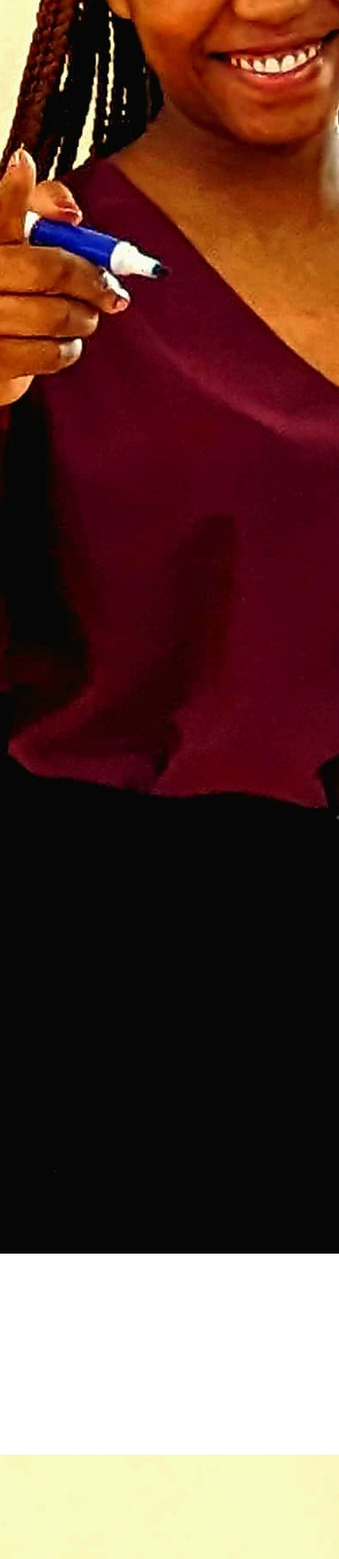
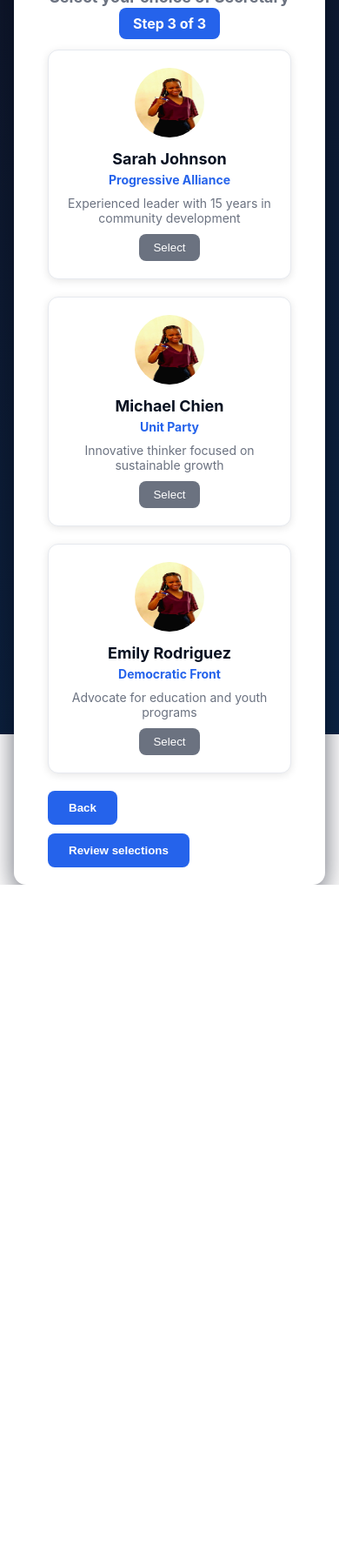
Before and after one commit to raynell21/E-voting, a PHP site: page /secretary.php in a window 390 px wide; the page is wider, and only the part inside the window is pictured. Shown: the top 1792 px of that part at 87% size. After the commit the page ends 1017 px from the top of that part, so only its background shows below. Run offline with PHP 8.4, Linux system fonts and the light colour scheme; the visitor is signed in with stand-in values (Sample User, id 1).

Commit message:
feat: Enhance login and OTP verification process
- Updated login.php to fetch student ID and phone number for verification.
- Added logic to check if a student has already voted before proceeding to OTP.
- Improved OTP verification in otp.php with better validation and session management.
- Added responsive design styles for login and OTP pages.
- Implemented a reset_database.php script to clear and re-import sample data.
- Created results.php to display election results for president, vice president, and secretary.
- Enhanced review_selection.php and secretary.php to ensure all selections are made before proceeding.
- Added setup_database.php to initialize the database and import schema.
- Improved submit.php to handle vote submission with error handling and confirmation receipt.
- Updated CSS styles for better responsiveness and visual consistency across pages.

```diff
--- a/secretary.php
+++ b/secretary.php
@@ -33,10 +33,11 @@ if (isset($_POST['back'])) {
 <head>
     <meta charset="UTF-8">
     <meta name="viewport" content="width=device-width, initial-scale=1.0">
-    <title>Document</title>
-    <link rel="stylesheet"href="style.css">
+    <title>Vote for Secretary</title>
+    <link rel="stylesheet" href="style.css">
 </head>
 <body>
+
 <div class="president">
     <div class="steps">
       <div class="step">
@@ -63,60 +64,58 @@ if (isset($_POST['back'])) {
         <h1>Secretary</h1>
         <div class="choice">
            <h2>Select your choice of Secretary</h2>
-       <button type="button">Step 1 of 3</button>
+           <span>Step 3 of 3</span>
         </div>
+        <?php if (isset($error)) { echo "<p style='color: red;'>$error</p>"; } ?>
     </section>
 
     <form method="POST">
         <section class="cards">
-    <div class="card" onclick="selectCard(this)"data-value="A">
-        <img src="images/sarah.jpeg">
+            <div class="card" onclick="selectCard(this)">
+                <img src="images/sarah.jpeg" alt="Sarah Johnson">
                 <div>
-            <h2>Sarah Johnson</h2><br>
+                    <h2>Sarah Johnson</h2>
                     <h3>Progressive Alliance</h3>
-            <p>Experienced leader with 15<br> years in community development</p>
-
+                    <p>Experienced leader with 15 years in community development</p>
+                </div>
+                <button type="button" class="select-btn">Select</button>
             </div>
 
+            <div class="card" onclick="selectCard(this)">
+                <img src="images/sarah.jpeg" alt="Michael Chien">
                 <div>
-            <button type="button"class="select-btn">Selected</button>
+                    <h2>Michael Chien</h2>
+                    <h3>Unit Party</h3>
+                    <p>Innovative thinker focused on sustainable growth</p>
+                </div>
+                <button type="button" class="select-btn">Select</button>
             </div>
 
+            <div class="card" onclick="selectCard(this)">
+                <img src="images/sarah.jpeg" alt="Emily Rodriguez">
+                <div>
+                    <h2>Emily Rodriguez</h2>
+                    <h3>Democratic Front</h3>
+                    <p>Advocate for education and youth programs</p>
+                </div>
+                <button type="button" class="select-btn">Select</button>
+            </div>
+        </section>
 
+        <div class="back">
+            <button type="submit" name="back">Back</button>
         </div>
 
-    <div class="card" onclick="selectCard(this)"
-    data-value="B">
-        <img src="images/sarah.jpeg">
-        <div>
-            <h2>Michael Chien</h2><br>
-            <h3>Unit Party</h3>
-            <p>Innovative thinker focused on<br>sustainable growth</p>
-
+        <div class="review">
+            <button type="submit" name="review">Review selections</button>
         </div>
 
-        <div>
-            <button type="button"class="select-btn">Selected</button>
+        <input type="hidden" name="secretary" id="selectedSecretary">
+    </form>
 </div>
-
-    </div>
-     <div class="card" onclick="selectCard(this)"data-value="C">
-        <img src="images/sarah.jpeg">
-        <div>
-            <h2>Emily Rodriguez</h2><br>
-            <h3>Democratic Front</h3>
-            <p>Advocate for education and youth programm<br>sustainable growth</p>
-
-        </div>
-        <div>
-            <button type="button"class="select-btn">Selected</button>
-        </div>
-
-
 
 <script>
 function selectCard(card) {
-
     document.querySelectorAll('.card').forEach(c => {
         c.classList.remove('selected');
         c.querySelector('.select-btn').innerText = 'Select';
@@ -126,25 +125,9 @@ function selectCard(card) {
     card.querySelector('.select-btn').innerText = 'Selected ✔';
 
     // save secretary
-  document.getElementById('selectedSecretary').value =
-    card.querySelector('h2').innerText;
+    document.getElementById('selectedSecretary').value = card.querySelector('h2').innerText;
 }
 </script>
 
-
-
-    </div>
-  </section>
-
-   <div class="exit">
-     <a href="president.php">
-     <button type="submit"name="back">Back</button>
-     </a>
-   </div>
-   <div class="review">
-    <button type="submit"name="review">Review selections</button>
-   </div>
-   <input type="hidden" name="secretary" id="selectedSecretary">
- </form>
 </body>
 </html>
--- a/style.css
+++ b/style.css
@@ -114,3 +114,209 @@ body{background:linear-gradient(135deg,var(--bg1),var(--bg2));display:flex;align
   .login-card{padding:20px;border-radius:12px}
   body{padding:16px}
 }
+
+/* Voting Page Styles */
+.president {
+  background: var(--card);
+  border-radius: 14px;
+  padding: 28px;
+  box-shadow: 0 10px 30px rgba(2,6,23,0.6);
+  width: 100%;
+  max-width: 980px;
+  display: flex;
+  flex-direction: column;
+  align-items: center;
+}
+
+.steps {
+  display: flex;
+  align-items: center;
+  justify-content: center;
+  margin-bottom: 20px;
+}
+
+.step {
+  display: flex;
+  flex-direction: column;
+  align-items: center;
+  position: relative;
+}
+
+.step.active .circle {
+  background: var(--accent);
+  color: white;
+}
+
+.circle {
+  width: 40px;
+  height: 40px;
+  border-radius: 50%;
+  background: var(--muted);
+  color: white;
+  display: flex;
+  align-items: center;
+  justify-content: center;
+  font-weight: bold;
+  margin-bottom: 5px;
+}
+
+.label {
+  font-size: 12px;
+  color: var(--muted);
+}
+
+.step.active .label {
+  color: var(--accent);
+  font-weight: bold;
+}
+
+.line {
+  width: 100px;
+  height: 2px;
+  background: var(--muted);
+  margin: 0 10px;
+}
+
+.first {
+  text-align: center;
+  margin-bottom: 20px;
+}
+
+.first h1 {
+  margin: 0;
+  font-size: 28px;
+  color: #061021;
+}
+
+.choice h2 {
+  margin: 10px 0;
+  font-size: 18px;
+  color: var(--muted);
+}
+
+.choice button, .choice span {
+  background: var(--accent);
+  color: white;
+  border: none;
+  padding: 8px 16px;
+  border-radius: 8px;
+  font-weight: bold;
+}
+
+.cards {
+  display: flex;
+  flex-wrap: wrap;
+  justify-content: center;
+  gap: 20px;
+  margin-bottom: 20px;
+}
+
+.card {
+  background: white;
+  border: 1px solid #e6e9ef;
+  border-radius: 12px;
+  padding: 20px;
+  width: 280px;
+  text-align: center;
+  cursor: pointer;
+  transition: border-color 0.2s, box-shadow 0.2s;
+  box-shadow: 0 2px 10px rgba(0,0,0,0.1);
+}
+
+.card:hover {
+  border-color: var(--accent);
+  box-shadow: 0 4px 20px rgba(0,0,0,0.2);
+}
+
+.card.selected {
+  border-color: var(--success);
+  box-shadow: 0 4px 20px rgba(22,163,74,0.3);
+}
+
+.card img {
+  width: 80px;
+  height: 80px;
+  border-radius: 50%;
+  margin-bottom: 10px;
+}
+
+.card h2 {
+  margin: 0;
+  font-size: 18px;
+  color: #061021;
+}
+
+.card h3 {
+  margin: 5px 0;
+  font-size: 14px;
+  color: var(--accent);
+}
+
+.card p {
+  margin: 10px 0;
+  font-size: 14px;
+  color: var(--muted);
+}
+
+.select-btn {
+  background: var(--muted);
+  color: white;
+  border: none;
+  padding: 8px 16px;
+  border-radius: 8px;
+  cursor: pointer;
+  transition: background 0.2s;
+}
+
+.card.selected .select-btn {
+  background: var(--success);
+}
+
+.exit, .back, .review {
+  margin-top: 20px;
+}
+
+.exit button, .back button, .review button {
+  background: var(--accent);
+  color: white;
+  border: none;
+  padding: 12px 24px;
+  border-radius: 8px;
+  font-weight: bold;
+  cursor: pointer;
+  transition: background 0.2s;
+}
+
+.exit button:hover, .back button:hover, .review button:hover {
+  background: #1d4ed8;
+}
+
+.back {
+  position: absolute;
+  left: 28px;
+  bottom: 28px;
+}
+
+.review {
+  position: absolute;
+  right: 28px;
+  bottom: 28px;
+}
+
+@media (max-width: 768px) {
+  .president {
+    padding: 20px;
+  }
+  .cards {
+    flex-direction: column;
+    align-items: center;
+  }
+  .card {
+    width: 100%;
+    max-width: 280px;
+  }
+  .back, .review {
+    position: static;
+    margin-top: 10px;
+  }
+}
```
Also changed, not shown: president.php (+26 -52 lines), vice_president.php (+32 -48 lines). Lines whose indentation alone changed are shown as unchanged.
